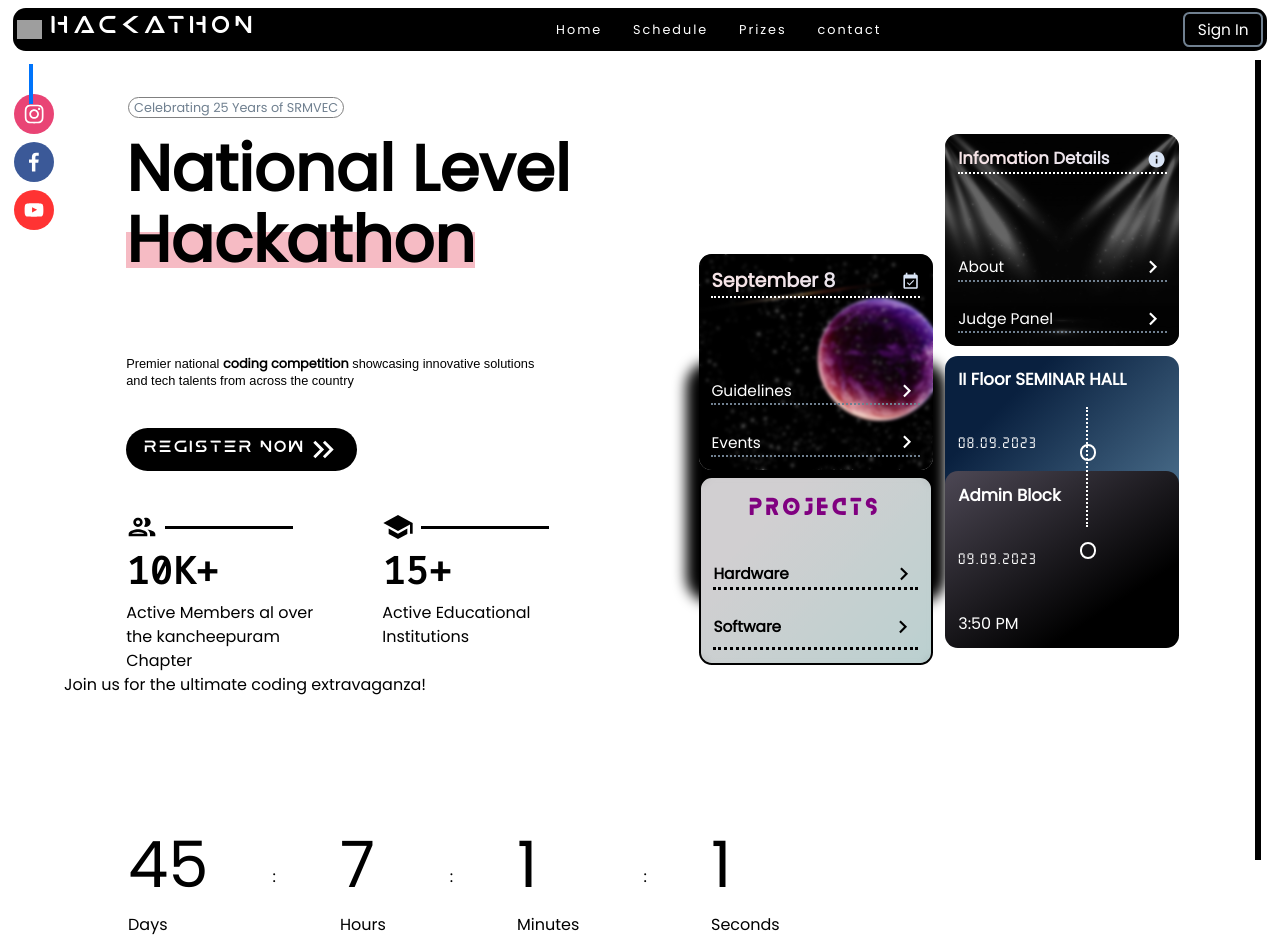
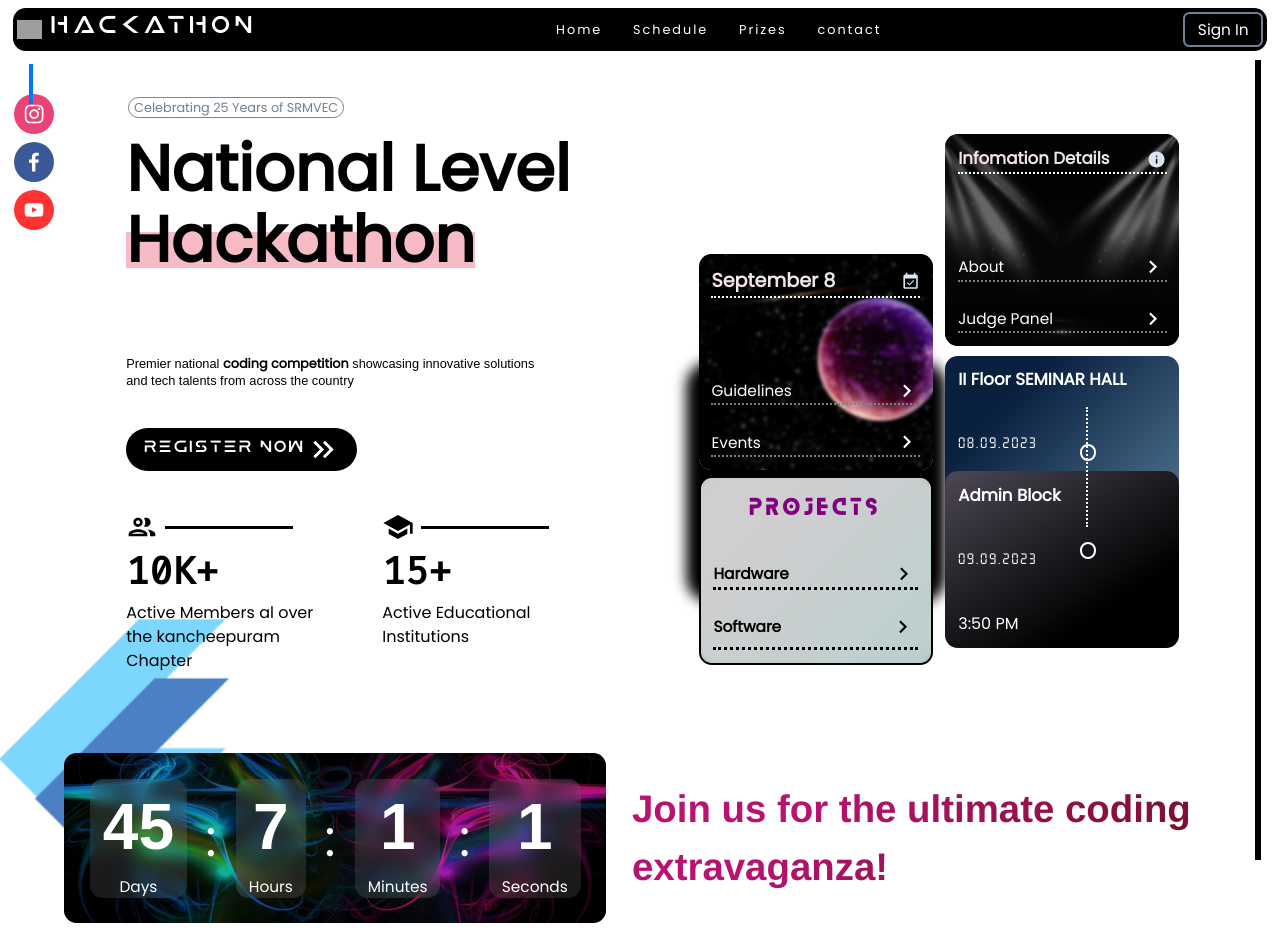
Before and after one commit to shadowctrl/Hackatank, a React (Vite) app: page / in a window 1280 px wide. Shown: the top 952 px of the page. Built offline with nearby package versions, Linux system fonts and the light colour scheme; grey boxes are pictures that could not be loaded; a web font is replaced by a local one.

Commit message:
Card hover animation

```diff
--- a/package.json
+++ b/package.json
@@ -29,7 +29,8 @@
     "react-router-dom": "^6.14.2",
     "react-social-icons": "^5.15.0",
     "styled-components": "^6.0.4",
-    "tailwindcss": "^3.3.3"
+    "tailwindcss": "^3.3.3",
+    "vanilla-tilt": "^1.8.0"
   },
   "devDependencies": {
     "@types/react": "^18.2.14",
--- a/src/components/hero/hero.css
+++ b/src/components/hero/hero.css
@@ -82,6 +82,7 @@
   display: flex;
   justify-content: space-evenly;
   width: 18vw;
+  height: fit-content;
   transition: 0.3s all ease-in-out;
 }
 .register_now:hover {
@@ -180,6 +181,26 @@
   /* overflow: hidden; */
 }
 
+.col1:hover {
+  transition: all 0.3s linear;
+  scale: 1.05;
+}
+.col2:hover {
+  transition: all 0.5s linear;
+  scale: 1.05;
+}
+.col3:hover {
+  transition: all 0.3s linear;
+  scale: 1.05;
+}
+.col4:hover {
+  transition: all 0.5s linear;
+  scale: 1.05;
+}
+.col6:hover {
+  transition: all 0.5s linear;
+  scale: 1.05;
+}
 .right_side .col1::after {
   content: "";
   position: absolute;
@@ -474,18 +495,126 @@
   }
 }
 
-.parent_hero .countdown {
-  margin-top: 15vh;
-  margin-left: 5vw;
-  font-family: inherit;
-  display: flex;
-  gap: 5vw;
-  align-items: center;
+.section2 {
+  margin-top: 10vh;
 }
 
+.section2 .tag2 {
+  position: absolute;
+  margin-top: 8vh;
+  max-width: 50vw;
+  color: rgb(36, 82, 127);
+  border: 2px solid grey;
+  font-size: 1vw;
+  padding: 0vh 0.4vw;
+  border-radius: 1vw;
+}
+
+.section2-sub {
+  position: relative;
+  display: flex;
+  align-items: center;
+  justify-content: space-evenly;
+  flex-direction: row-reverse;
+  gap: 2vw;
+  /* isolation: isolate; */
+}
+.section2-sub img {
+  position: absolute;
+  left: -22.5vw;
+  top: -38vh;
+  width: 55vw;
+  z-index: -99;
+  opacity: 0.7;
+}
+.section2-sub .countdown-text {
+  font-size: 3vw;
+  font-family: "Franklin Gothic Medium";
+  font-weight: 600;
+  background-color: #6b0f1a;
+  background-image: linear-gradient(315deg, #6b0f1a 0%, #b91372 74%);
+  background-clip: text;
+  -webkit-background-clip: text;
+  -webkit-text-fill-color: transparent;
+}
+.section2-sub .countdown {
+  /* margin-top: 20vh; */
+  position: relative;
+  display: flex;
+  gap: 1.5vw;
+  align-items: center;
+  /* background-color: rgb(0, 128, 129, 0.5); */
+  /* background-color: rgb(128, 0, 128, 0.7); */
+  /* background-image: linear-gradient(147deg, #4d4855 0%, #000000 74%); */
+  /* background-image: linear-gradient(315deg, #d5fefd 0%, #fffcff 74%); */
+  background-image: url("/images/bg4.jpg");
+
+  background-repeat: no-repeat;
+  background-position: center;
+  background-size: cover;
+  border-radius: 1vw;
+  padding: 2vw;
+  isolation: isolate;
+}
+
+.countdown::after {
+  content: "";
+  position: absolute;
+  inset: 0;
+  background: black;
+  opacity: 0.3;
+  z-index: -1;
+  border-radius: 1vw;
+}
+.countdown .day-card,
+.hour-card,
+.min-card,
+.sec-card {
+  position: relative;
+  display: flex;
+  flex-direction: column;
+  align-items: center;
+  font-size: 1.2vw;
+  /* background-color: #000000; */
+  /* background-image: linear-gradient(147deg, #000000 0%, #434343 74%); */
+  /* background-image: linear-gradient(315deg, #485461 0%, #28313b 74%); */
+  /* background-image: linear-gradient(147deg, #4d4855 0%, #000000 74%); */
+
+  padding: 0vh 1vw;
+  border-radius: 1vw;
+  color: white;
+  backdrop-filter: blur(0.5vw);
+  isolation: isolate;
+  overflow: hidden;
+}
+
+.countdown .day-card::after,
+.hour-card::after,
+.min-card::after,
+.sec-card::after {
+  content: "";
+  position: absolute;
+  inset: 0;
+  z-index: -1;
+  opacity: 1;
+  background: rgb(255, 255, 255, 0.1);
+
+  /* background-image: linear-gradient(315deg, #d5fefd 0%, #fffcff 74%); */
+}
+.sep {
+  color: white;
+  font-size: 4vw;
+}
 .countdown .day,
 .hours,
 .minutes,
 .seconds {
+  font-family: sans-serif;
+  font-weight: 600;
+  padding: 0vh 0vw;
   font-size: 5vw;
+  border-radius: 1vw;
 }
+
+.section2-sub .animation-countdown_section {
+}
```
Also changed, not shown: 1 other file (tests, documents, lock files or other folders).
